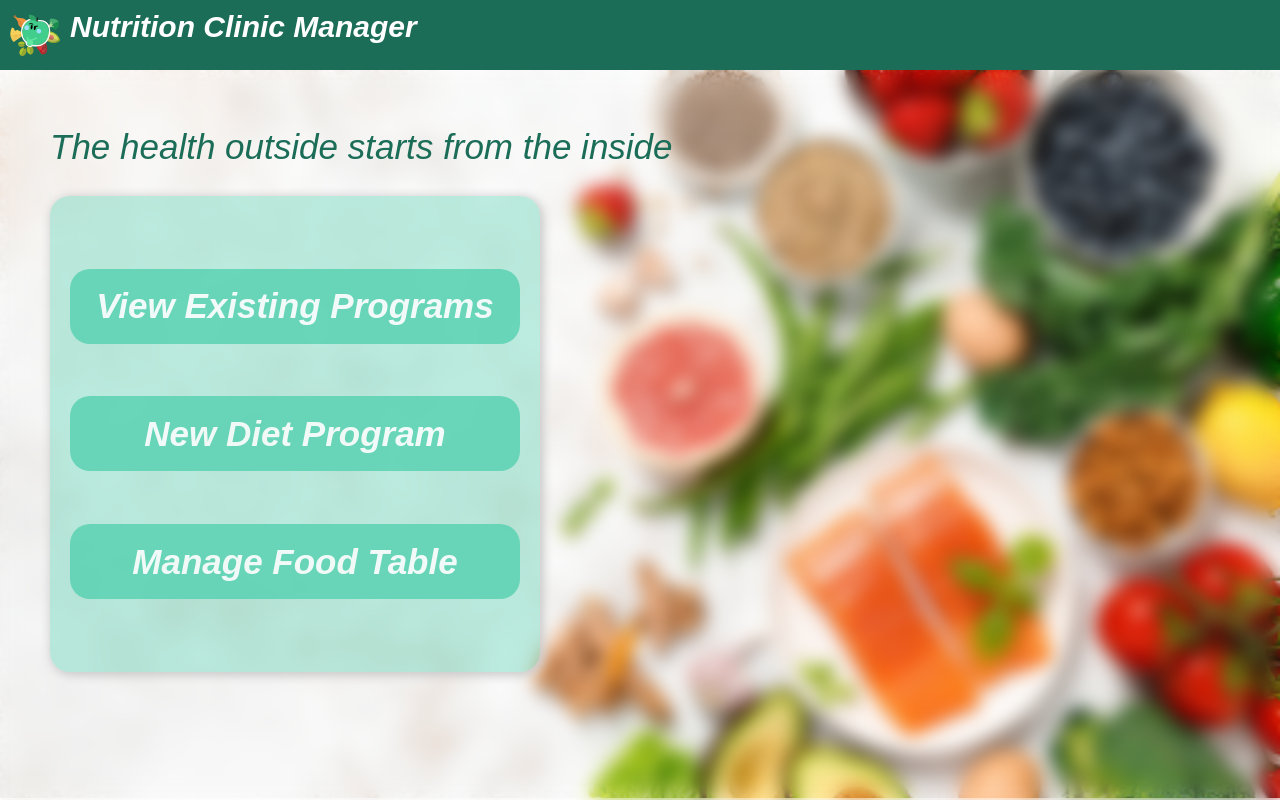
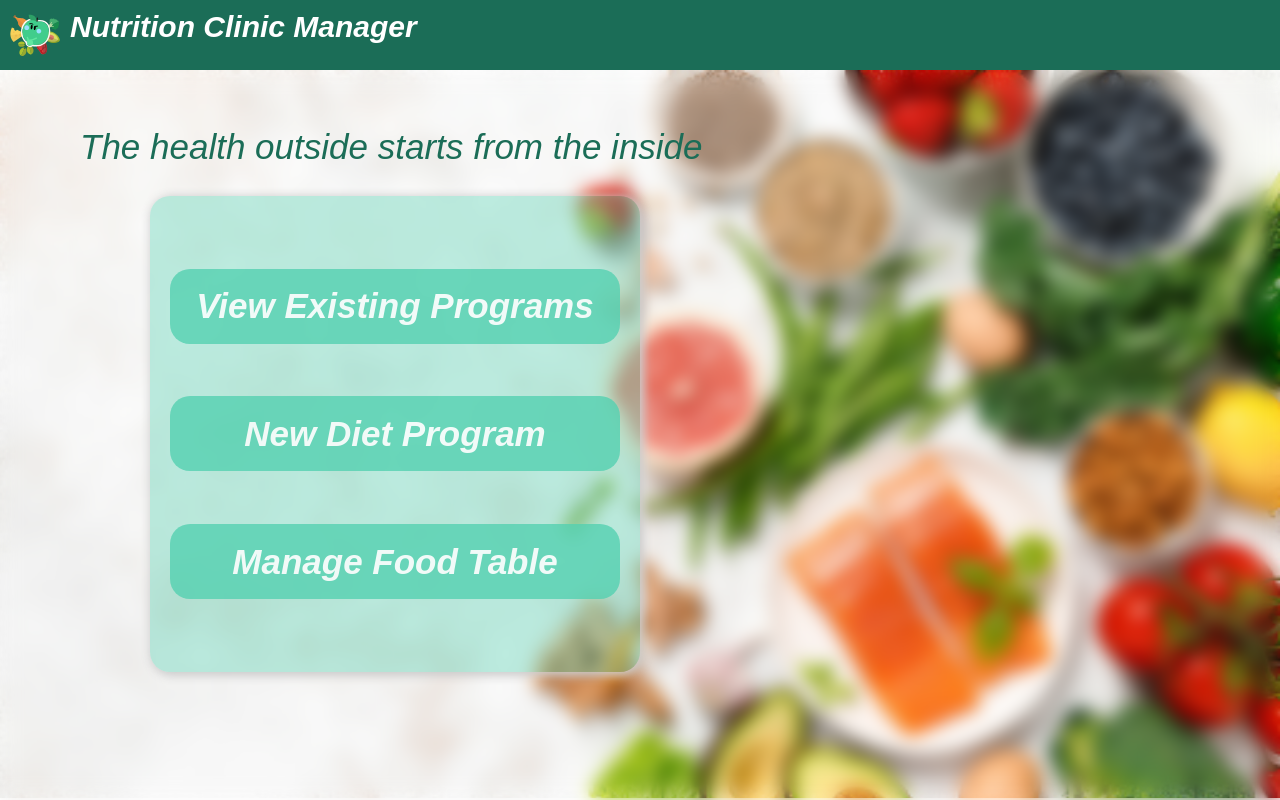
Before and after one commit to raghad-ns/nutritionist-app, a React (Create React App) app: page / in a window 1280 px wide. Built offline with nearby package versions, Linux system fonts and the light colour scheme; a web font is replaced by a local one.

Commit message:
css edits about the home page layout

```diff
--- a/src/pages/home/home.css
+++ b/src/pages/home/home.css
@@ -1,7 +1,7 @@
 .home>h1 {
     position: fixed;
     bottom: 610px;
-    left: 50px;
+    left: 80px;
     font-size: 35px;
     color: rgb(27, 109, 87);
     font-style: italic;
@@ -31,7 +31,7 @@
 .home>.intro {
     background-color: rgba(84, 209, 176, 0.374);
     min-height: 60%;
-    margin-left: 50px;
+    margin-left: 150px;
     padding: 20px;
     border-radius: 20px;
     box-shadow: 2px 2px 10px 2px #ccc;
```
